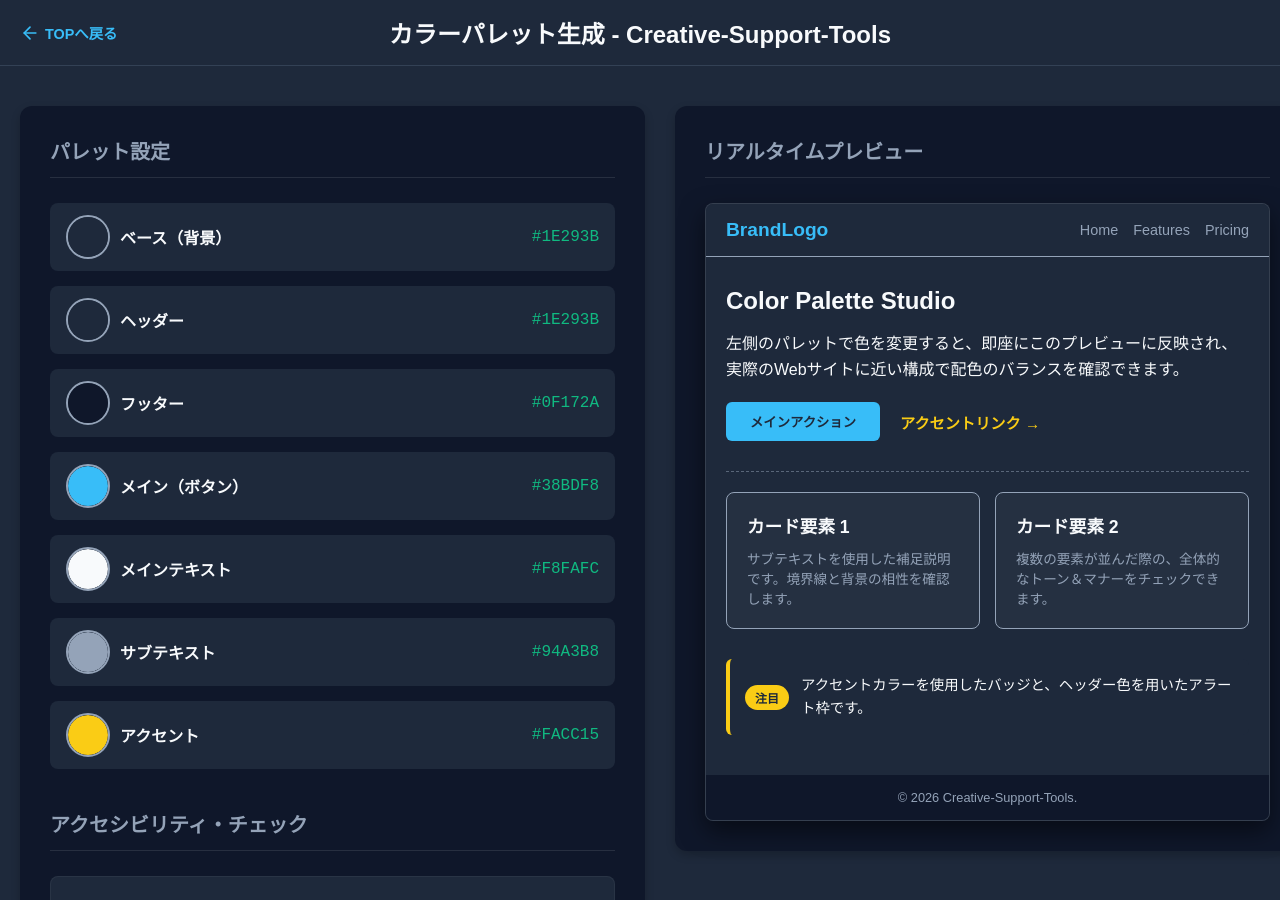
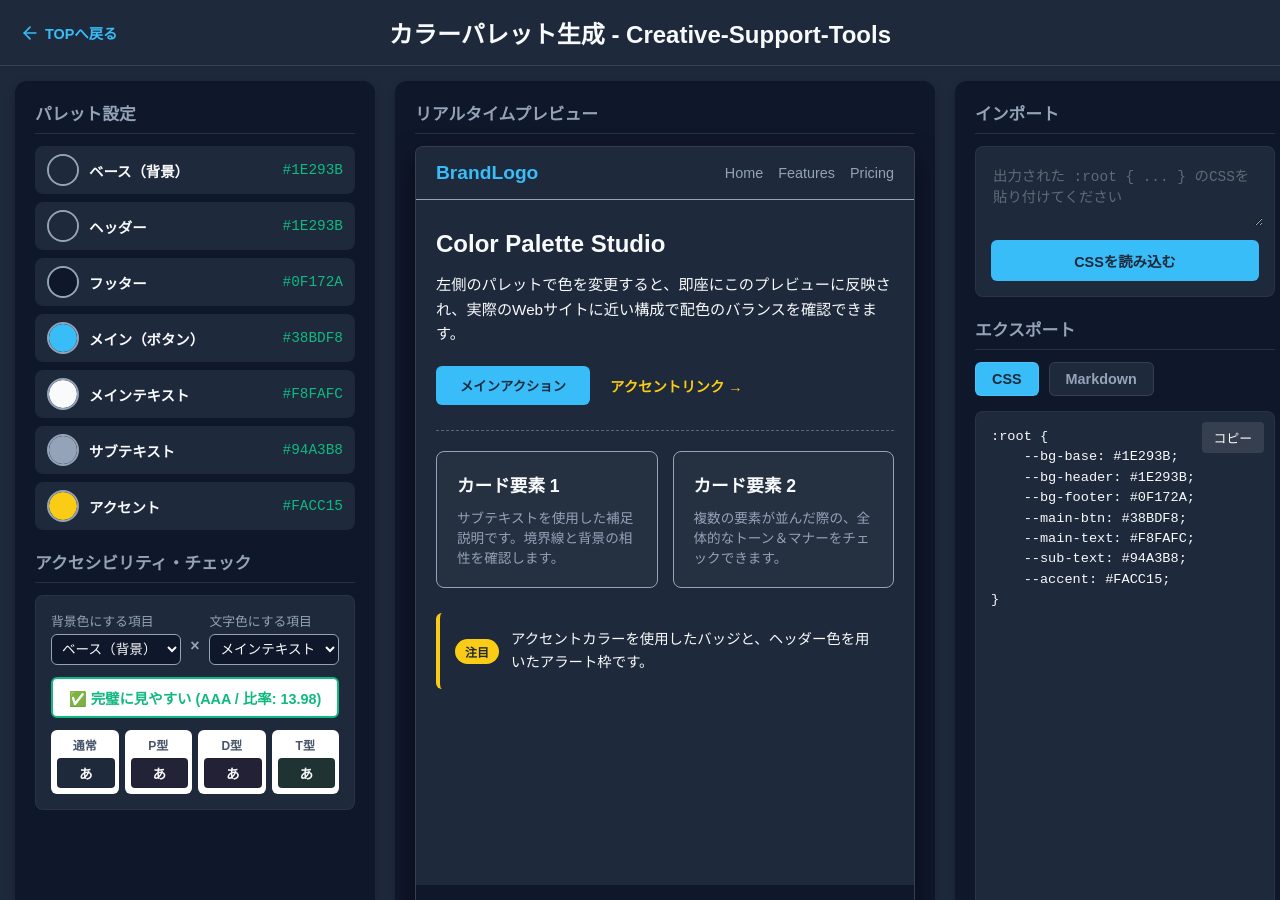
Before and after one commit to Tukigase/creative-support-tools, a Jekyll site: the page built from colorPalette.html, in a window 1280 px wide and 900 px high. Built offline with Jekyll 4.4.1, drawn with Linux system fonts in a browser that asks for light colours.

Commit message:
css改善

```diff
--- a/assets/css/colorPalette.css
+++ b/assets/css/colorPalette.css
@@ -1,22 +1,30 @@
 /* レイアウト全体設定 */
 .container-fluid {
-    padding: 20px;
+    padding: 15px;
+    /* 全体の余白を詰める */
     width: 100%;
-    max-width: 1800px;
-    /* 1600pxから1800pxに拡張し、さらに広く */
-    margin: 20px auto;
+    max-width: 1600px;
+    margin: 0 auto;
+    /* 上下のマージンを削る */
+    height: calc(100vh - 30px);
+    /* 画面の高さにピッタリ合わせる */
+    display: flex;
+    flex-direction: column;
 }
 
 .studio-layout {
     display: grid;
-    /* ★ 左を420px、右を400pxに大幅サイズアップ！ */
-    grid-template-columns: 420px 1fr 400px;
-    gap: 30px;
-    align-items: start;
+    grid-template-columns: 360px 1fr 340px;
+    /* 左: 360px, 中: 自動, 右: 340px */
+    gap: 20px;
+    /* 隙間を詰める */
+    flex: 1;
+    /* コンテナ内で高さを最大限使う */
+    min-height: 0;
+    /* Gridはみ出し防止 */
 }
 
-/* 画面が少し狭くなった時は2カラムに */
-@media (max-width: 1400px) {
+@media (max-width: 1200px) {
     .studio-layout {
         grid-template-columns: 1fr 1fr;
     }
@@ -36,30 +44,52 @@
     }
 }
 
-/* パネル共通デザイン */
+/* パネル共通デザイン（高さを自動で埋める） */
 .panel {
     background-color: var(--bg-footer);
-    padding: 30px;
-    /* パネル内の余白もゆったりと */
+    padding: 20px;
+    /* 30pxから圧縮 */
     border-radius: 12px;
     box-shadow: 0 4px 10px rgba(0, 0, 0, 0.2);
+    display: flex;
+    flex-direction: column;
+    height: 100%;
+    /* パネル自体を縦100%に */
+    box-sizing: border-box;
+
+    /* 画面が狭い時だけスクロールを許可 */
+    overflow-y: auto;
+}
+
+.panel::-webkit-scrollbar {
+    width: 6px;
+}
+
+.panel::-webkit-scrollbar-track {
+    background: transparent;
+}
+
+.panel::-webkit-scrollbar-thumb {
+    background: rgba(255, 255, 255, 0.2);
+    border-radius: 3px;
 }
 
 .panel h2 {
-    font-size: 1.25rem;
-    /* 見出しを大きく */
+    font-size: 1.05rem;
     color: var(--sub-text);
     margin-top: 0;
-    margin-bottom: 25px;
+    margin-bottom: 12px;
+    /* 25pxから圧縮 */
     border-bottom: 1px solid rgba(255, 255, 255, 0.1);
-    padding-bottom: 12px;
+    padding-bottom: 8px;
+    flex-shrink: 0;
 }
 
 .mt-4 {
-    margin-top: 40px;
+    margin-top: 20px;
 }
 
-/* 各セクションの縦の隙間を広げる */
+/* 間隔を圧縮 */
 
 /* =========================================
    左パネル: 色選択
@@ -67,33 +97,32 @@
 .color-inputs {
     display: flex;
     flex-direction: column;
-    gap: 15px;
+    gap: 8px;
+    flex-shrink: 0;
 }
-
-/* 間隔を拡張 */
 
 .color-row {
     display: flex;
     align-items: center;
     justify-content: space-between;
     background-color: var(--bg-base);
-    padding: 12px 16px;
-    /* 上下左右を分厚く */
+    padding: 8px 12px;
+    /* 上下をスリムに */
     border-radius: 8px;
 }
 
 .color-row label {
     flex: 1;
     font-weight: bold;
-    font-size: 1rem;
+    font-size: 0.9rem;
     margin-left: 10px;
     color: var(--text-color);
 }
 
 .color-row input[type="color"] {
-    width: 44px;
-    height: 44px;
-    /* カラーチップを巨大化！ */
+    width: 32px;
+    height: 32px;
+    /* 44pxから32pxへスマートに */
     border: 2px solid var(--sub-text);
     border-radius: 50%;
     overflow: hidden;
@@ -112,9 +141,9 @@
 }
 
 .hex-val {
-    width: 75px;
+    width: 65px;
     font-family: monospace;
-    font-size: 1rem;
+    font-size: 0.9rem;
     color: #10B981;
     text-align: right;
 }
@@ -124,16 +153,17 @@
 ========================================= */
 .contrast-check-section {
     background-color: var(--bg-base);
-    padding: 20px;
+    padding: 15px;
     border-radius: 8px;
     border: 1px solid rgba(255, 255, 255, 0.05);
+    flex-shrink: 0;
 }
 
 .check-selectors {
     display: flex;
     align-items: center;
     justify-content: space-between;
-    margin-bottom: 20px;
+    margin-bottom: 12px;
 }
 
 .selector-box {
@@ -143,37 +173,37 @@
 }
 
 .selector-box label {
-    font-size: 0.9rem;
+    font-size: 0.8rem;
     color: var(--sub-text);
-    margin-bottom: 8px;
+    margin-bottom: 4px;
 }
 
 .selector-box select {
-    padding: 10px;
+    padding: 6px;
     border-radius: 6px;
     background-color: var(--bg-footer);
     color: var(--main-text);
     border: 1px solid var(--sub-text);
-    font-size: 0.95rem;
+    font-size: 0.85rem;
     outline: none;
 }
 
 .cross-icon {
     font-weight: bold;
     color: var(--sub-text);
-    margin-top: 20px;
-    font-size: 1.2rem;
+    margin-top: 15px;
+    font-size: 1rem;
 }
 
 .contrast-badge {
     display: block;
     text-align: center;
-    padding: 12px;
+    padding: 8px;
     border-radius: 6px;
     font-weight: bold;
-    font-size: 1rem;
+    font-size: 0.9rem;
     background-color: #FFFFFF;
-    margin-bottom: 20px;
+    margin-bottom: 12px;
 }
 
 .contrast-badge.pass {
@@ -194,32 +224,32 @@
 .universal-check-area {
     display: grid;
     grid-template-columns: repeat(4, 1fr);
-    gap: 10px;
+    gap: 6px;
 }
 
 .sim-item {
     background-color: #FFFFFF;
-    padding: 10px;
+    padding: 6px;
     border-radius: 6px;
     text-align: center;
 }
 
 .sim-label {
-    font-size: 0.8rem;
+    font-size: 0.75rem;
     color: #475569;
     font-weight: bold;
 }
 
 .sim-chip {
     width: 100%;
-    height: 36px;
+    height: 28px;
     border-radius: 4px;
-    margin-top: 6px;
+    margin-top: 4px;
     display: flex;
     justify-content: center;
     align-items: center;
     font-weight: bold;
-    font-size: 1rem;
+    font-size: 0.85rem;
     border: 1px solid rgba(0, 0, 0, 0.1);
 }
 
@@ -227,8 +257,6 @@
    中央パネル: モックアップ
 ========================================= */
 .mockup-window {
-    position: sticky;
-    top: 20px;
     border-radius: 8px;
     overflow: hidden;
     box-shadow: 0 10px 25px rgba(0, 0, 0, 0.5);
@@ -239,7 +267,8 @@
     font-family: sans-serif;
     display: flex;
     flex-direction: column;
-    min-height: 500px;
+    flex: 1;
+    /* 親のパネルに合わせて縦いっぱいに伸びる */
 }
 
 .mock-header {
@@ -274,7 +303,7 @@
 }
 
 .mock-hero {
-    margin-bottom: 30px;
+    margin-bottom: 25px;
 }
 
 .mock-title {
@@ -284,7 +313,7 @@
 }
 
 .mock-text {
-    font-size: 1rem;
+    font-size: 0.95rem;
     line-height: 1.6;
     margin-bottom: 20px;
 }
@@ -321,7 +350,7 @@
     color: var(--accent);
     text-decoration: none;
     font-weight: bold;
-    font-size: 0.95rem;
+    font-size: 0.9rem;
 }
 
 .mock-link:hover {
@@ -332,7 +361,7 @@
     display: grid;
     grid-template-columns: 1fr 1fr;
     gap: 15px;
-    margin-bottom: 30px;
+    margin-bottom: 25px;
 }
 
 .mock-card {
@@ -361,7 +390,6 @@
     border-radius: 6px;
     display: flex;
     align-items: center;
-    margin-bottom: 10px;
 }
 
 .mock-badge {
@@ -385,46 +413,52 @@
 /* =========================================
    右パネル: エクスポート・インポート
 ========================================= */
+.right-panel .panel-section {
+    display: flex;
+    flex-direction: column;
+}
+
+.right-panel .panel-section.mt-4 {
+    flex: 1;
+}
+
+/* エクスポート部分を残りの高さ全開に */
+
 .code-box {
     position: relative;
     background-color: #1E293B;
-    padding: 25px;
+    padding: 15px;
     border-radius: 8px;
     border: 1px solid rgba(255, 255, 255, 0.05);
 }
 
-.code-box.no-copy {
-    padding: 20px;
-}
-
-/* 入力エリアを縦に長く */
+/* インポートエリアはコンパクトに */
 textarea#importCssText {
     width: 100%;
-    height: 120px;
+    height: 60px;
     background-color: transparent;
     color: #F8FAFC;
     font-family: monospace;
-    font-size: 0.95rem;
+    font-size: 0.9rem;
     border: none;
     resize: vertical;
     outline: none;
-    margin-bottom: 15px;
+    margin-bottom: 10px;
 }
 
 textarea#importCssText::placeholder {
     color: rgba(255, 255, 255, 0.3);
 }
 
-/* ボタン類を大きく押しやすく */
 .action-btn {
     background-color: var(--main-btn);
     color: var(--bg-base);
     border: none;
-    padding: 12px 16px;
+    padding: 10px 16px;
     border-radius: 6px;
     cursor: pointer;
     font-weight: bold;
-    font-size: 1rem;
+    font-size: 0.9rem;
     width: 100%;
     transition: all 0.2s;
 }
@@ -435,19 +469,20 @@
 
 .export-tabs {
     display: flex;
-    gap: 15px;
-    margin-bottom: 20px;
+    gap: 10px;
+    margin-bottom: 15px;
+    flex-shrink: 0;
 }
 
 .tab-btn {
     background-color: var(--bg-base);
     color: var(--sub-text);
     border: 1px solid rgba(255, 255, 255, 0.1);
-    padding: 10px 20px;
+    padding: 8px 16px;
     border-radius: 6px;
     cursor: pointer;
     font-weight: bold;
-    font-size: 1rem;
+    font-size: 0.9rem;
 }
 
 .tab-btn.active {
@@ -457,33 +492,44 @@
 
 .export-content {
     display: none;
+    flex: 1;
+    min-height: 0;
 }
 
 .export-content.active {
-    display: block;
+    display: flex;
+    flex-direction: column;
 }
 
-/* コードの文字サイズを拡張 */
+.export-content .code-box {
+    flex: 1;
+    display: flex;
+    overflow: hidden;
+}
+
+/* 出力コードエリアはフレックスで画面下までピッタリ伸びる */
 .code-box code {
+    flex: 1;
     display: block;
     font-family: monospace;
     color: #F8FAFC;
-    font-size: 0.95rem;
+    font-size: 0.85rem;
     white-space: pre-wrap;
-    line-height: 1.6;
+    line-height: 1.5;
+    overflow-y: auto;
 }
 
 .code-box .copy-button {
     position: absolute;
-    top: 12px;
-    right: 12px;
+    top: 10px;
+    right: 10px;
     background-color: rgba(255, 255, 255, 0.1);
     border: none;
     color: white;
-    padding: 6px 14px;
+    padding: 6px 12px;
     border-radius: 4px;
     cursor: pointer;
-    font-size: 0.9rem;
+    font-size: 0.8rem;
 }
 
 .code-box .copy-button:hover {
```
